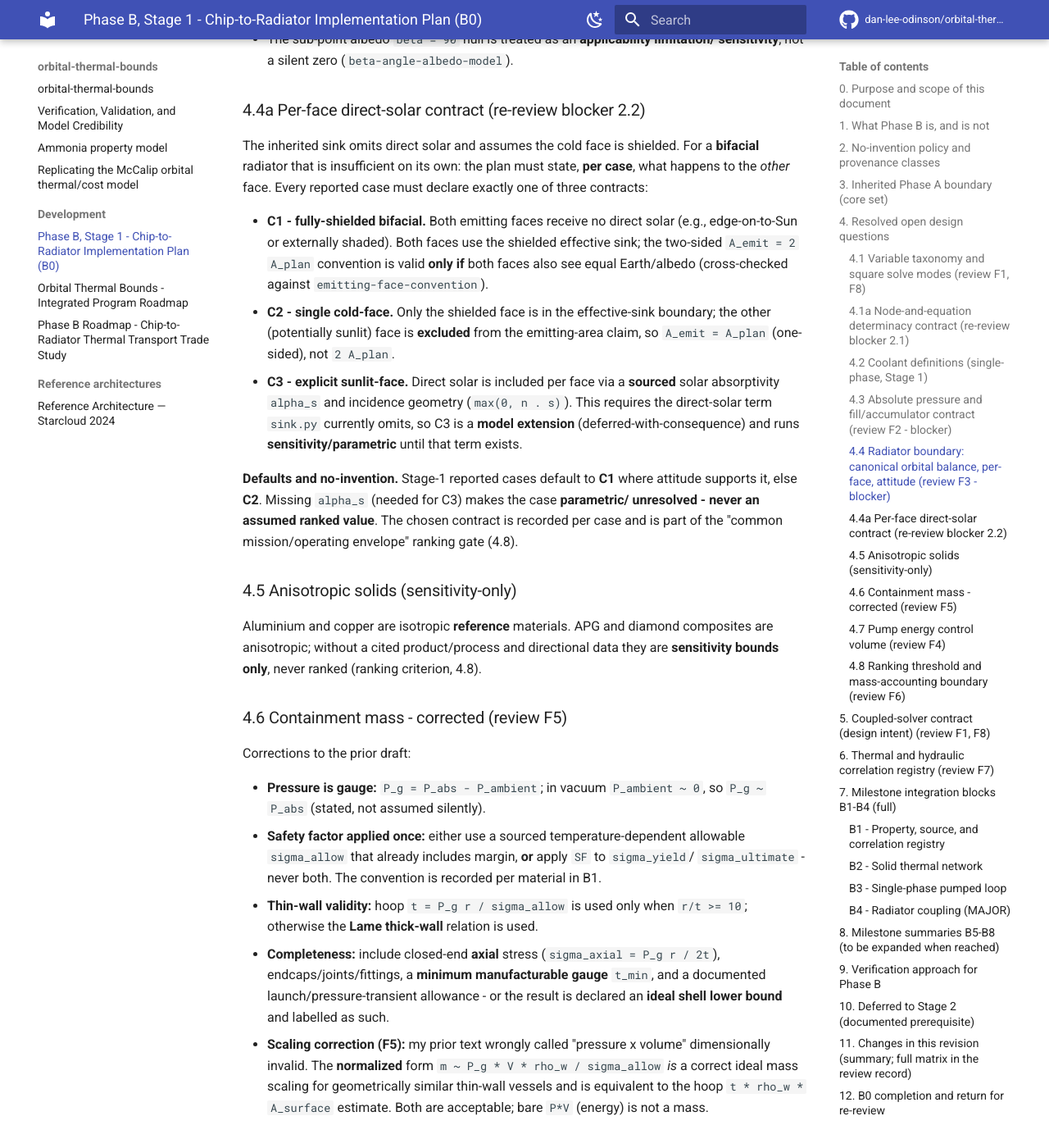
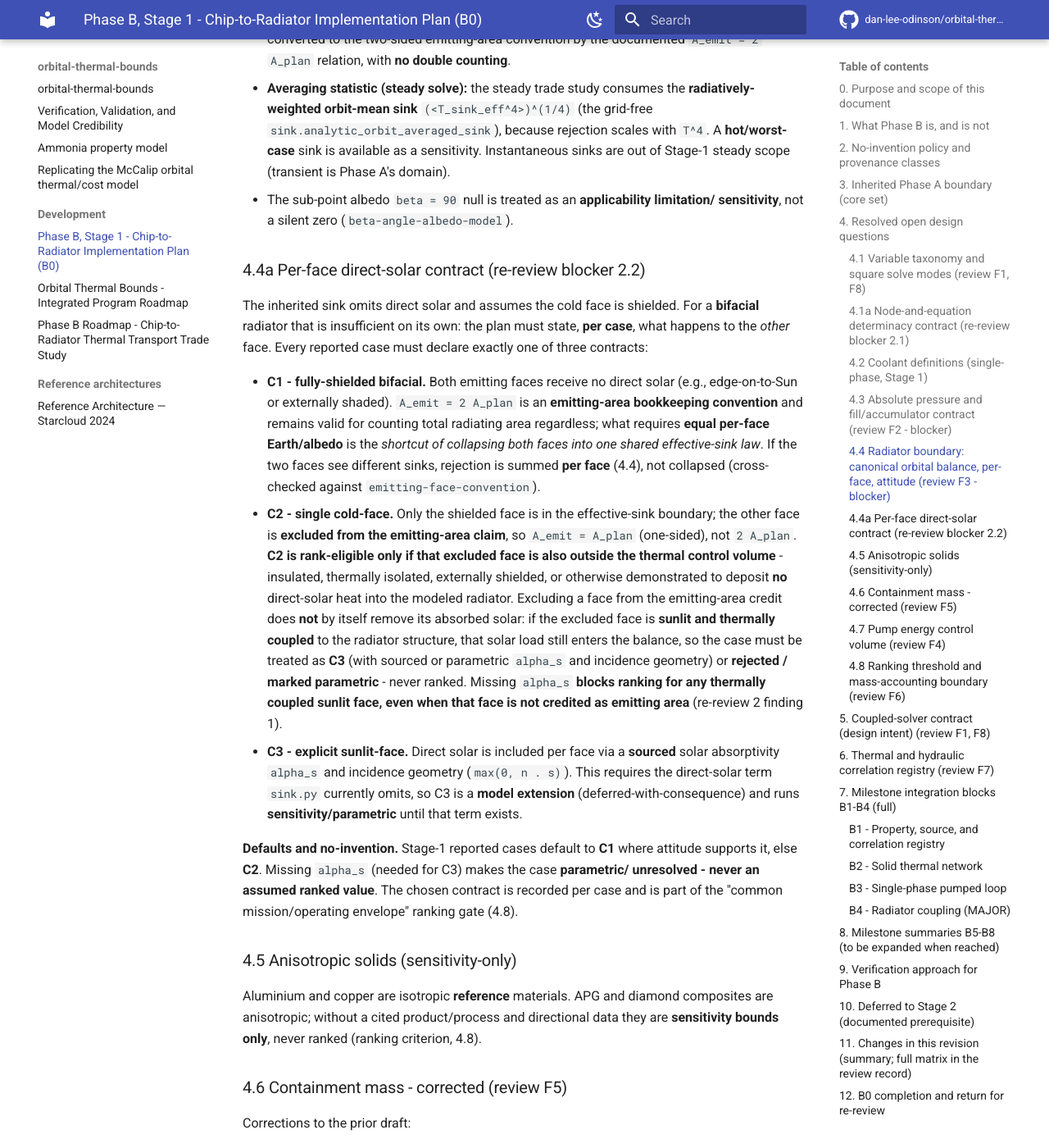
Before and after one commit to dan-lee-odinson/orbital-thermal-bounds, an MkDocs documentation site: the page built from docs/development/chip_to_radiator_phase_b_plan.md, in a window 1280 px wide and 1400 px high, scrolled down 7042 px. Shown: the whole window at 82% size. Built offline with MkDocs 1.6.1 and Material for MkDocs 9.7.7, drawn with Linux system fonts in a browser that asks for light colours; comment, search, counter and statistics services are not loaded; some of the changed text lies outside the part shown.

Commit message:
B0 Revision 3: close C2 sunlit-backside loophole + Section 5/C1 fixes (second re-review) (#28)

```diff
--- a/docs/development/chip_to_radiator_phase_b_plan.md
+++ b/docs/development/chip_to_radiator_phase_b_plan.md
@@ -17,6 +17,14 @@
 > ([`verification/review-records/2026-06-21-b0-phase-b-plan.md`](https://github.com/dan-lee-odinson/orbital-thermal-bounds/tree/main/verification/review-records)).
 > Findings requiring a changed physical or mathematical contract were not closed by
 > documentation alone.
+>
+> **Revision 3 (2026-07-02).** Responds to the **second** re-review, which confirmed 2.1 and
+> 2.3 closed (and passed both source checks) but left **one remaining blocker**: the C2
+> single-cold-face contract could let a sunlit, thermally coupled backside be excluded from
+> *both* emitting area and absorbed solar load. Closed in 4.4a (C2 now requires the excluded
+> face to be outside the thermal control volume, else C3/parametric/rejected). Also addresses
+> two lower-severity findings: the Section 5 transport residual now defers to the 4.1a per-node
+> equations (major), and the C1 area-bookkeeping vs equal-sink wording is clarified (minor).
 
 **Repository:** orbital-thermal-bounds
 **Milestone:** B0 (first milestone governed by the verification workflow)
@@ -259,12 +267,22 @@ radiator that is insufficient on its own: the plan must state, **per case**, wha
 the *other* face. Every reported case must declare exactly one of three contracts:
 
 - **C1 - fully-shielded bifacial.** Both emitting faces receive no direct solar (e.g.,
-  edge-on-to-Sun or externally shaded). Both faces use the shielded effective sink; the
-  two-sided `A_emit = 2 A_plan` convention is valid **only if** both faces also see equal
-  Earth/albedo (cross-checked against `emitting-face-convention`).
+  edge-on-to-Sun or externally shaded). `A_emit = 2 A_plan` is an **emitting-area bookkeeping
+  convention** and remains valid for counting total radiating area regardless; what requires
+  **equal per-face Earth/albedo** is the *shortcut of collapsing both faces into one shared
+  effective-sink law*. If the two faces see different sinks, rejection is summed **per face**
+  (4.4), not collapsed (cross-checked against `emitting-face-convention`).
 - **C2 - single cold-face.** Only the shielded face is in the effective-sink boundary; the
-  other (potentially sunlit) face is **excluded** from the emitting-area claim, so
-  `A_emit = A_plan` (one-sided), not `2 A_plan`.
+  other face is **excluded from the emitting-area claim**, so `A_emit = A_plan` (one-sided),
+  not `2 A_plan`. **C2 is rank-eligible only if that excluded face is also outside the thermal
+  control volume** - insulated, thermally isolated, externally shielded, or otherwise
+  demonstrated to deposit **no** direct-solar heat into the modeled radiator. Excluding a face
+  from the emitting-area credit does **not** by itself remove its absorbed solar: if the
+  excluded face is **sunlit and thermally coupled** to the radiator structure, that solar load
+  still enters the balance, so the case must be treated as **C3** (with sourced or parametric
+  `alpha_s` and incidence geometry) or **rejected / marked parametric** - never ranked. Missing
+  `alpha_s` **blocks ranking for any thermally coupled sunlit face, even when that face is not
+  credited as emitting area** (re-review 2 finding 1).
 - **C3 - explicit sunlit-face.** Direct solar is included per face via a **sourced** solar
   absorptivity `alpha_s` and incidence geometry (`max(0, n . s)`). This requires the
   direct-solar term `sink.py` currently omits, so C3 is a **model extension**
@@ -360,9 +378,13 @@ Interface the B2-B4 implementation must satisfy; internals deferred.
 **Inputs / unknowns / outputs:** per the Section 4.1 taxonomy and the selected solve mode.
 
 **Residual equations (consistency conditions).**
-1. **Transport chain:** `T_j - T_rad = Q_path * R_total`, where `R_total` sums conduction,
-   spreading (mandatory for ranked cases unless 1-D proven, F7), contact, and convective film
-   resistances - imposed as a residual so intermediate temperatures are consistent outputs.
+1. **Transport chain:** the junction-to-radiator temperature relations are the **per-node
+   residuals R1-R5 of Section 4.1a**, not a single collapsed `T_j - T_rad = Q_path * R_total`
+   (re-review 2 finding 2). Different segments carry different heat rates: **chip-side**
+   resistances (conduction, spreading [mandatory for ranked cases unless 1-D proven, F7],
+   contact, and cold-plate film) carry `Q_chip`; the **radiator-side / fluid rejection** carries
+   `Q_rad = Q_compute + Q_pump_boundary + Q_other` per the 4.7 control volume. Pump heat is
+   **never** routed through the chip-side resistances.
 2. **Radiator energy balance:** `Q_rad = Q_compute + Q_pump_boundary + Q_other` (4.7).
 3. **Radiator rejection law:** `Q_rad = sum_faces epsilon * sigma * A_face *
    (T_rad^4 - T_sink_eff,face^4)` (per-face, 4.4).
@@ -518,6 +540,15 @@ on a dedicated compressible/near-critical treatment (4.2).
 
 ## 11. Changes in this revision (summary; full matrix in the review record)
 
+**Revision 3 (second re-review closures):**
+- RR2 finding 1 (blocker) **fixed**: C2 tightened - a sunlit, thermally coupled backside can no
+  longer be excluded from both emitting area and absorbed solar; such a face forces C3 or a
+  parametric/rejected case, and missing `alpha_s` blocks ranking (4.4a).
+- RR2 finding 2 (major) **fixed**: Section 5 transport residual now defers to the 4.1a per-node
+  R1-R5 with explicit per-segment heat rates (chip-side `Q_chip`; rejection `Q_rad`).
+- RR2 finding 3 (minor) **fixed**: C1 clarifies `A_emit = 2 A_plan` as area bookkeeping, with
+  equal-sink required only to collapse both faces into one shared sink law (4.4a).
+
 **Revision 2 (re-review closures):**
 - Re-review 2.1 (blocker) **fixed**: node-and-equation determinacy contract with a per-mode
   5x5 state/residual table and a rank/independence argument (4.1a).
@@ -547,7 +578,10 @@ on a dedicated compressible/near-critical treatment (4.2).
 ## 12. B0 completion and return for re-review
 
 B0 (revised) is complete when this plan and the updated ledger are committed, the review record
-carries the finding-response matrix and the revision commit hash, and the plan is **returned
-for a new cross-model review.** **B1 remains blocked until the re-review finds no unresolved
-blocker.** Director-authored explanations and independent derivations in the ledger remain
-`TODO` until actually completed and approved; they are not inferred from existing tests.
+carries the finding-response matrices and the revision commit hash, and the plan is **returned
+for cross-model review.** The second re-review confirmed 2.1 and 2.3 closed and passed both
+source checks, leaving a single narrow blocker (the C2 loophole), now closed in Revision 3;
+Revision 3 returns for a **short confirmation re-review** of that one closure. **B1 remains
+blocked until a re-review finds no unresolved blocker.** Director-authored explanations and
+independent derivations in the ledger remain `TODO` until actually completed and approved; they
+are not inferred from existing tests.
```
Also changed, not shown: verification/mastery-ledger/entries/emitting-face-convention.md (+5 -3 lines), verification/review-records/2026-06-21-b0-phase-b-plan.md (+46 -20 lines).
